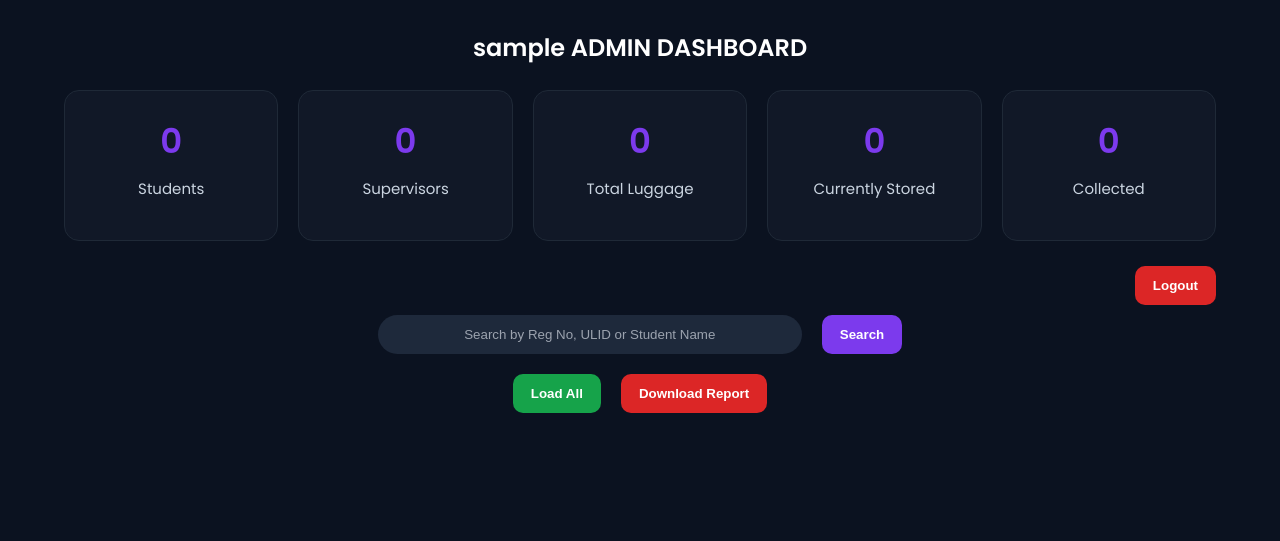
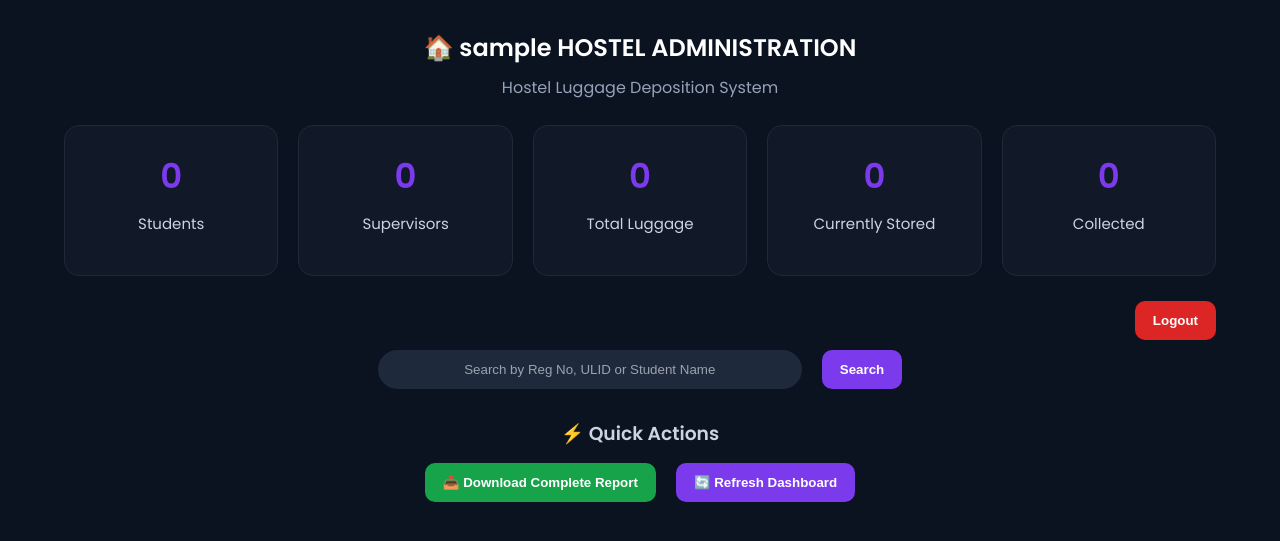
Before and after one commit to purushothamshreyas2005/HostelLuggageDepositionSystem, a Flask app: page /admin_dashboard in a window 1280 px wide. Shown: the top 541 px of the page. Run offline with Flask 3, Linux system fonts and the light colour scheme; the visitor is signed in with stand-in values (Sample User, id 1); data that the repository does not hold is empty; some libraries are stand-ins or nearby versions.

Commit message:
Issue #6 sorted

```diff
--- a/templates/admin.html
+++ b/templates/admin.html
@@ -194,7 +194,18 @@ tr:hover {
 
 <div class="container">
 
-<h2>{{ hostel }} ADMIN DASHBOARD</h2>
+<h2>
+    🏠 {{ hostel }} HOSTEL ADMINISTRATION
+</h2>
+
+<p style="
+text-align:center;
+color:#94a3b8;
+margin-top:-10px;
+margin-bottom:25px;
+">
+Hostel Luggage Deposition System
+</p>
 
 <div class="stats">
 
@@ -246,9 +257,31 @@ tr:hover {
 </div>
 
 <!-- ACTIONS -->
+<h3 style="
+margin-top:30px;
+margin-bottom:15px;
+text-align:center;
+color:#cbd5e1;
+">
+⚡ Quick Actions
+</h3>
+
 <div class="top">
-<button class="btn-green" onclick="loadAll()">Load All</button>
-<button class="btn-red" onclick="download()">Download Report</button>
+
+<button class="btn-green"
+onclick="download()">
+
+📥 Download Complete Report
+
+</button>
+
+<button class="btn-blue"
+onclick="location.reload()">
+
+🔄 Refresh Dashboard
+
+</button>
+
 </div>
 
 <div id="table"></div>
@@ -295,11 +328,7 @@ html+="</table>";
 document.getElementById("table").innerHTML = html;
 }
 
-function loadAll(){
-fetch('/get_admin_luggage',{method:'POST'})
-.then(r=>r.json())
-.then(renderTable);
-}
+
 
 function universalSearch(){
 
```
